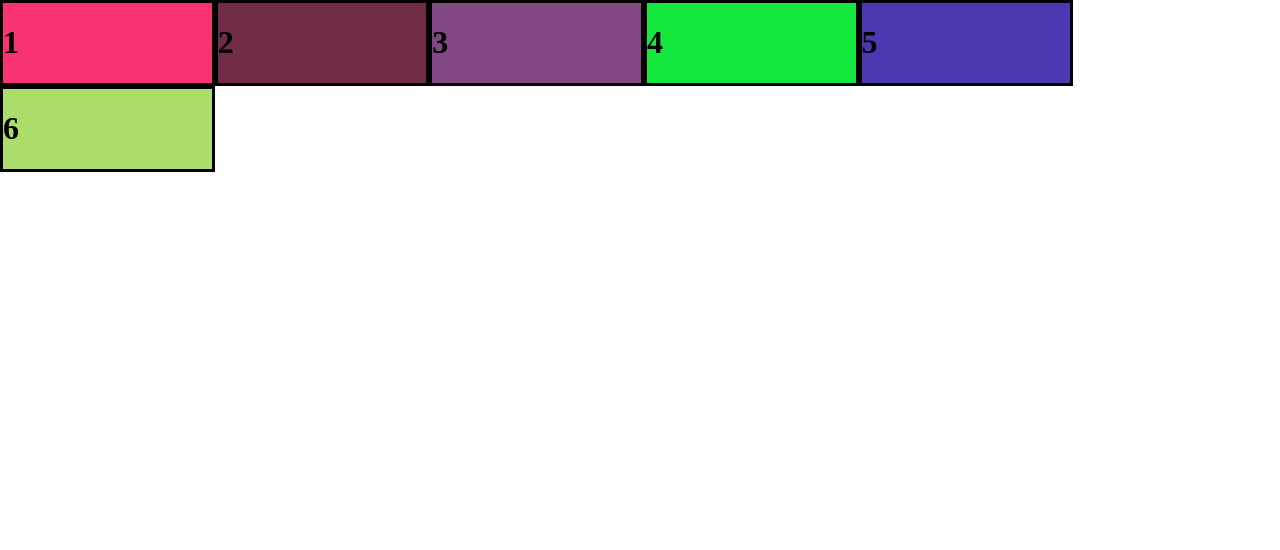
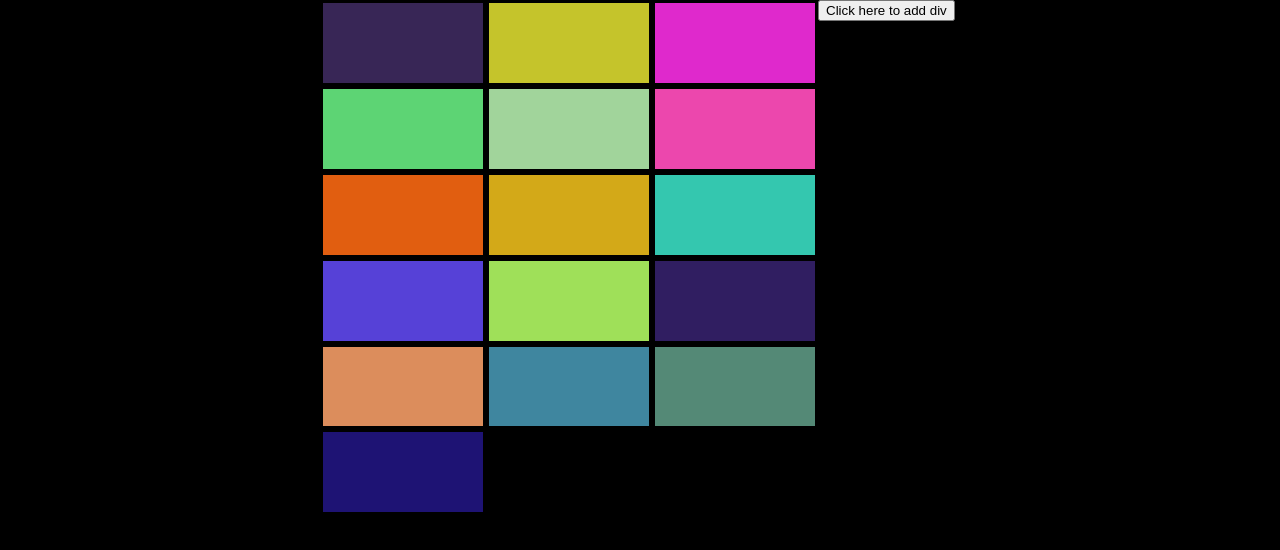
Before and after one commit to tlr87/gh-pages, a plain HTML site: page index.html in a window 1280 px wide. Drawn offline with Linux system fonts and the light colour scheme.

Commit message:
Before removing test code.

```diff
--- a/art.js
+++ b/art.js
@@ -1,4 +1,19 @@
 var className ="";
+var classBG ="";
+//var loopBool = false;
+
+
+function addDiv() {
+  var div = document.createElement("div");
+  div.innerHTML = "Hello";
+  document.getElementsByClassName("art")[0].appendChild(div).classList.add("box");
+  document.getElementsByClassName("art")[0].appendChild(div).classList.add("b4");
+  loopBool = true;
+  delayTimer(2);
+console.log( BGcol(classBG));
+
+//  loopBool = false;
+}
 
 BGcol();
 
@@ -21,9 +36,20 @@ var timer = timeValue*1000;
 setTimeout(function(){ console.log("the death of us all!"); }, timer);
 }
 
+
 for (var i = 1; i < elements.length+1; i++) {
 classBG = "b"+[i];
 BGcol(classBG);
-delayTimer(2);
+delayTimer(1+1);
+}
 
-}
+
+
+loopBool=false;
+
+//for (var i = 1; i == i; i++) {
+//classBG = "b"+[i];
+//BGcol(classBG);
+//delayTimer(2);
+//console.log("Hello");
+//}
--- a/index.html
+++ b/index.html
@@ -22,11 +22,30 @@
         <h1>5</h1></div>
       <div class="b6 box">
         <h1>6</h1></div>
+      <div class="b7 box">
+        <h1>7</h1></div>
+      <div class="b8 box">
+        <h1>8</h1></div>
+      <div class="b9 box">
+        <h1>9</h1></div>
+      <div class="b10 box">
+        <h1>10</h1></div>
+      <div class="b11 box">
+        <h1>11</h1></div>
+      <div class="b12 box">
+        <h1>12</h1></div>
+      <div class="b13 box">
+        <h1>13</h1></div>
+      <div class="b14 box">
+        <h1>14</h1></div>
+      <div class="b15 box">
+        <h1>15</h1></div>
+      <div class="b16 box">
+        <h1>16</h1></div>
     </div>
   </div>
 
-  </div>
-
+  <input type="button" onclick="addDiv();" value="Click here to add div" />
   <script src="art.js" charset="utf-8"></script>
 
 </body>
--- a/styles.css
+++ b/styles.css
@@ -1,16 +1,19 @@
 body{
   margin: 0 auto;
+  background-color: #000;
 }
 .container{
   margin: 0 auto;
-  width: 100%;
-  height: 100%;
+  width: 50%;
+  height: 50%;
 }
 .box{
-  width: 16.3%;
+  width: 25%;
   height: 100%;
   border-style: solid;
   float: left;
   background: white;
   transition: 2s;
+  text-indent: -9999px;
+  /*border-radius: 25px;*/
 }
```
Also changed, not shown: 2 other files.
